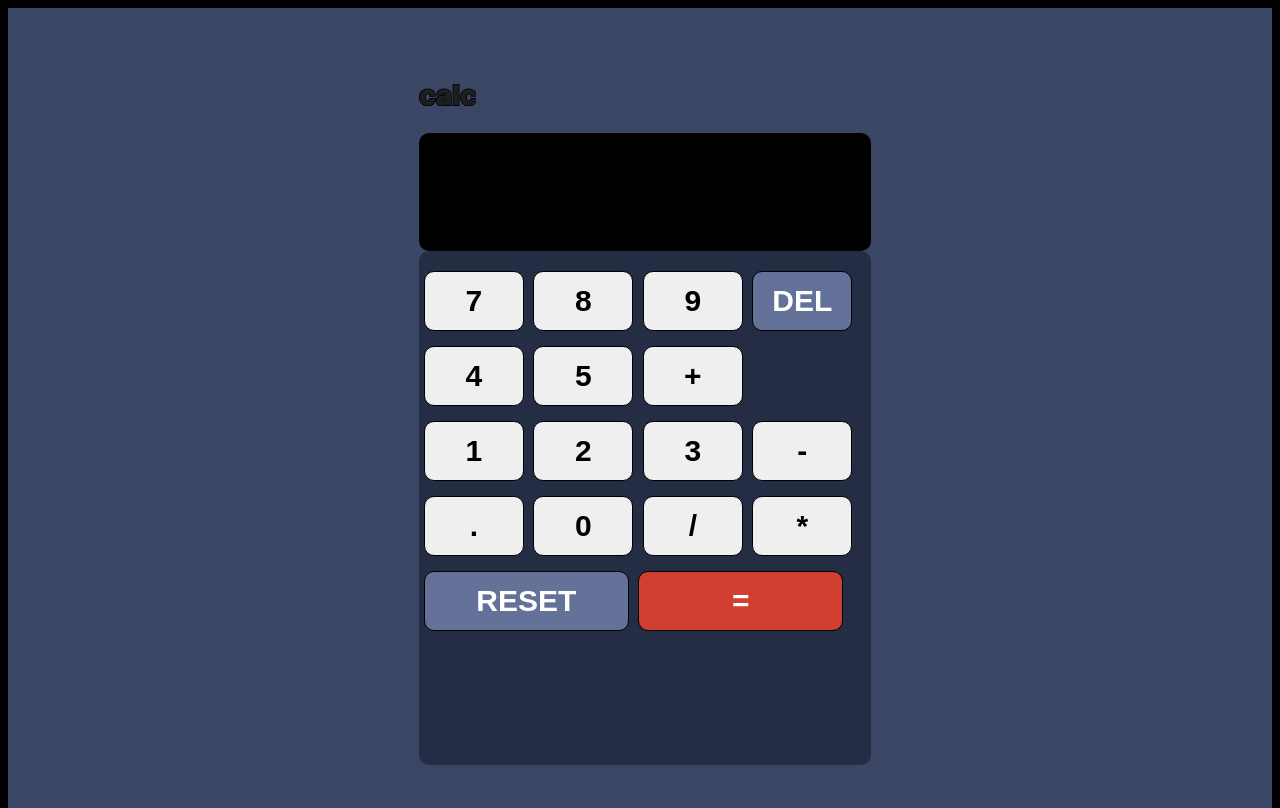
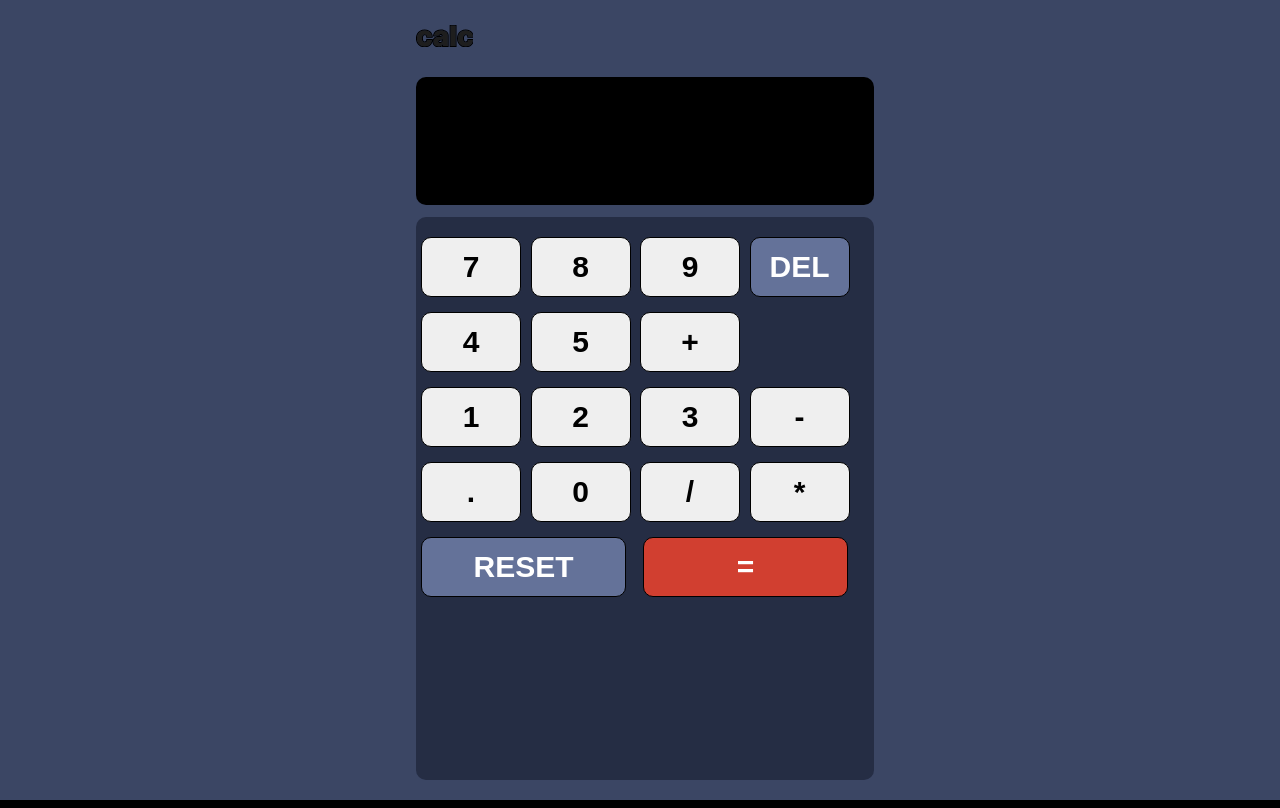
Before and after one commit to Tanzeelakhan42/Cuvette-MicroProject3, a plain HTML site: page index.html in a window 1280 px wide. Drawn offline with Linux system fonts and the light colour scheme.

Commit message:
Re-factored the project  UI

```diff
--- a/styles.css
+++ b/styles.css
@@ -3,6 +3,7 @@ body {
   height: 100%;
   font-family: "Inter", sans-serif;
   background-color: black;
+  margin: 0px;
 }
 .main-container {
   height: 100%;
@@ -14,14 +15,14 @@ body {
 }
 .calculator {
   width: 35%;
-  height: 90%;
+  height: 180%;
   padding: 5px;
 }
 .content-box-1 {
   color: #1e1e1e;
   height: 4%;
   width: 100%;
-  margin-top: 36px;
+  margin-top: 20px;
   margin-bottom: 20px;
 }
 .content-box-2 {
@@ -30,6 +31,7 @@ body {
   background-color: black;
   border-radius: 10px;
   padding: 5px;
+  margin-bottom: 12px;
 }
 .input {
   height: 94%;
@@ -50,7 +52,7 @@ body {
   margin: 15px 0px;
 }
 .line-2 {
-  margin: 15px px;
+  margin: 15px 0px;
 }
 .line-3 {
   margin: 15px 0px;
@@ -60,6 +62,8 @@ body {
 }
 .line-5 {
   margin: 15px 0px;
+  display: flex;
+  gap: 12px;
 }
 .del-button {
   background-color: #647299;
@@ -102,4 +106,5 @@ body {
   font-size: 30px;
   font-weight: bolder;
   margin: 0px 5px 0px 0px;
+  gap: -5px;
 }
```
